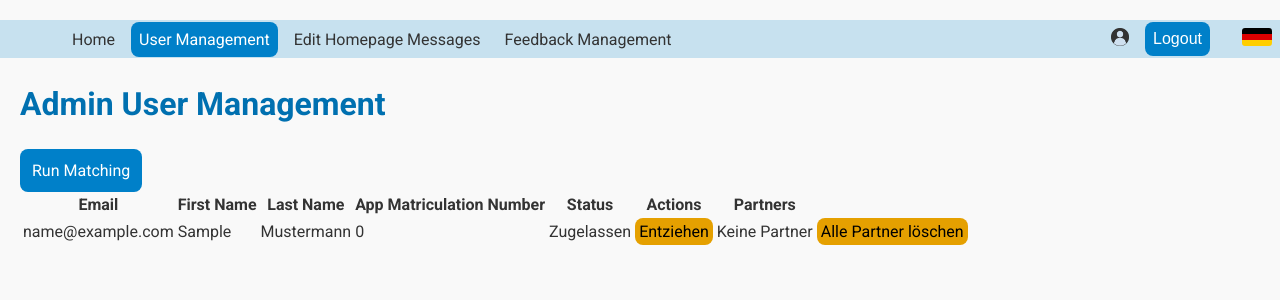
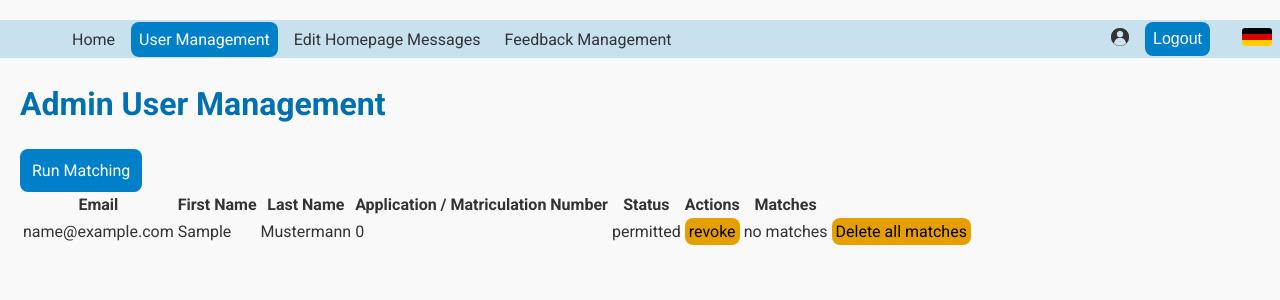
Before and after one commit to malinviveka/buddy-matching, a Django app: page /cadmin/users/ in a window 1280 px wide. Shown: the top 300 px of the page. Run offline with Django 5.2, Linux system fonts and the light colour scheme; the visitor is signed in with stand-in values (Sample User, id 1); data comes from the database, SQL or seed files in the repository.

Commit message:
translation the third

```diff
--- a/myproject/templates/users/admin_user_site.html
+++ b/myproject/templates/users/admin_user_site.html
@@ -19,13 +19,13 @@
     <table>
         <thead>
             <tr>
-                <th>Email</th>
-                <th>First Name</th>
-                <th>Last Name</th>
-                <th>App Matriculation Number</th>
-                <th>Status</th>
-                <th>Actions</th>
-                <th>Partners</th>
+                <th>{% trans "Email" %}</th>
+                <th>{% trans "First Name" %}</th>
+                <th>{% trans "Last Name" %}</th>
+                <th>{% trans "Application / Matriculation Number" %}</th>
+                <th>{% trans "Status" %}</th>
+                <th>{% trans "Actions" %}</th>
+                <th>{% trans "Matches" %}</th>
             </tr>
         </thead>
         <tbody>
@@ -37,29 +37,29 @@
                 <td>{{ user.app_matr_number }}</td>
                 <td class="status">
                     {% if user.is_permitted %}
-                        Zugelassen
+                        {% trans "permitted" %}
                     {% else %}
-                        Nicht zugelassen
+                        {% trans "not permitted" %}
                     {% endif %}
                 </td>
                 <!-- Button for toggling permission of a given user -->
                 <td>
                     <button class="toggle-permission" data-user-id="{{ user.id }}">
-                        {% if user.is_permitted %}Entziehen{% else %}Zulassen{% endif %}
+                        {% if user.is_permitted %}{% trans "revoke" %}{% else %}{% trans "permit" %}{% endif %}
                     </button>
                 </td>
                 <td>
                     {% if user.partner_names %}
                         {{ user.partner_names|join:', ' }}
                     {% else %}
-                        Keine Partner
+                        {% trans "no matches" %}
                     {% endif %}
                 </td>
                 <!-- Button for purging partners of a given user -->
                 <td>
                     <form action="{% url 'delete_partners' user.id %}" method="post">
                         {% csrf_token %}
-                        <button type="submit" id= "deletePartnersButton" class="button">Alle Partner löschen</button>
+                        <button type="submit" id= "deletePartnersButton" class="button">{% trans "Delete all matches" %}</button>
                     </form>
                 </td>
             </tr>
```
Also changed, not shown: myproject/templates/homepage/edit_homepage_text.html (+5 -5 lines), myproject/locale/de/LC_MESSAGES/django.po, myproject/locale/en/LC_MESSAGES/django.po.
